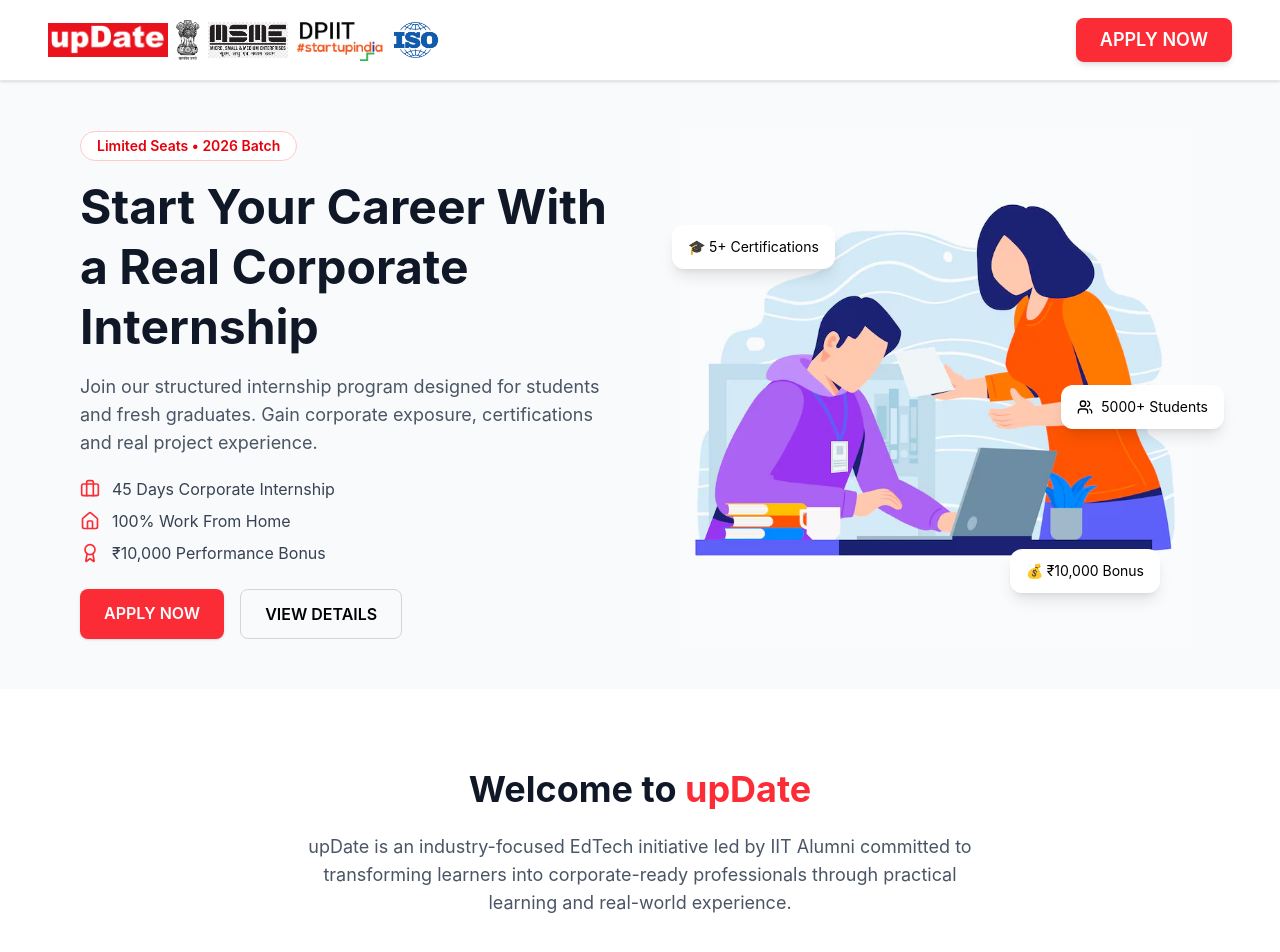
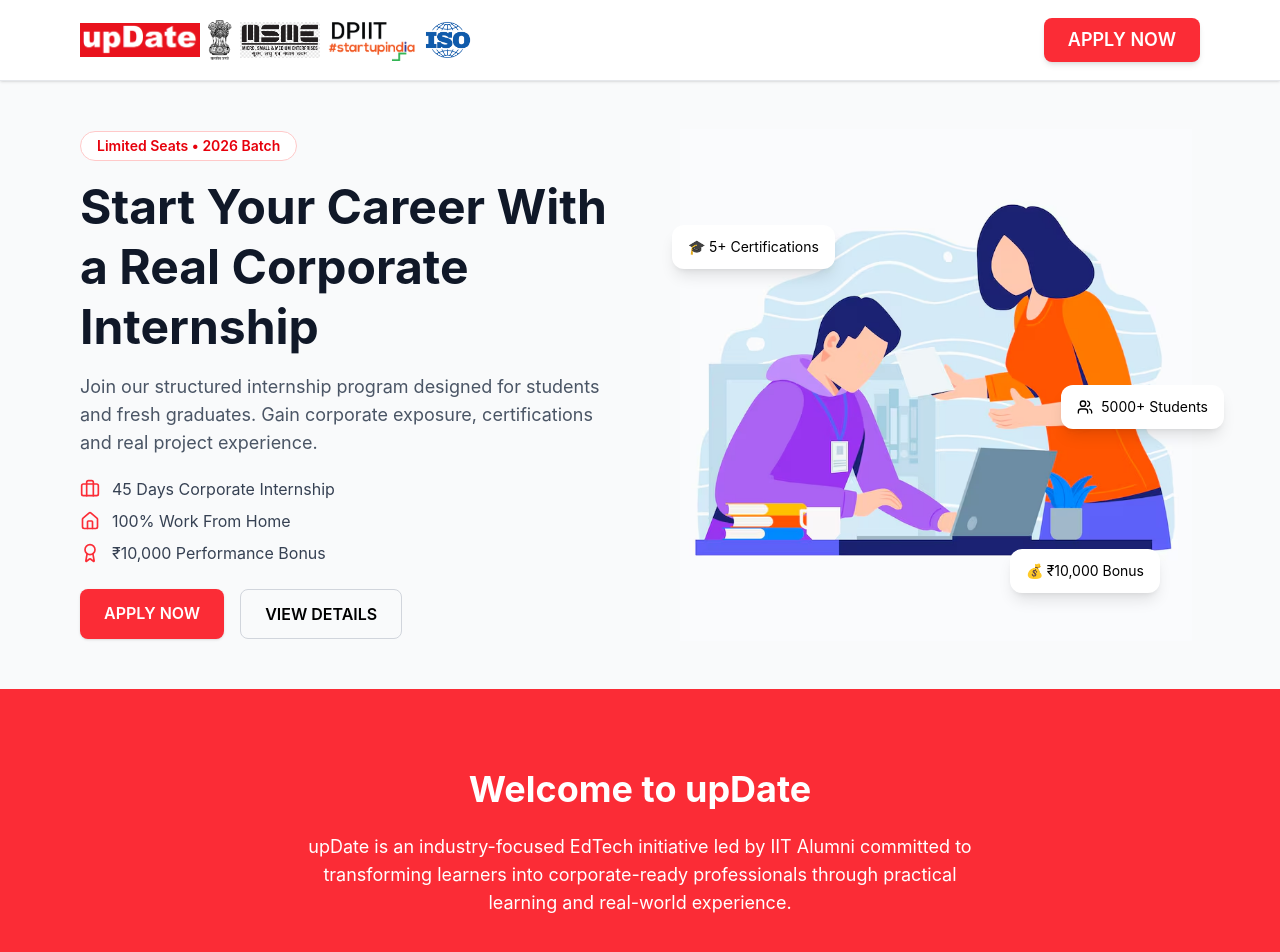
Before and after one commit to rohit-tamboli/intern-landing, a React app in the folder frontend/: page / in a window 1280 px wide. Shown: the top 952 px of the page. Built offline with nearby package versions, Linux system fonts and the light colour scheme; the HTML template or start-up script is replaced by a standard one.

Commit message:
first commit

```diff
--- a/frontend/src/Components/About.jsx
+++ b/frontend/src/Components/About.jsx
@@ -1,14 +1,14 @@
 export default function About() {
   return (
-    <section className="py-20 bg-white">
+    <section className="py-20 bg-red-500">
 
       <div className="max-w-6xl mx-auto px-4 text-center">
 
-        <h2 className="text-3xl md:text-4xl font-bold text-gray-900">
-          Welcome to <span className="text-red-500">upDate</span>
+        <h2 className="text-3xl md:text-4xl font-bold text-white">
+          Welcome to <span className="text-white">upDate</span>
         </h2>
 
-        <p className="mt-6 text-gray-600 max-w-2xl mx-auto text-lg">
+        <p className="mt-6 text-white max-w-2xl mx-auto text-lg">
           upDate is an industry-focused EdTech initiative led by IIT Alumni
           committed to transforming learners into corporate-ready professionals
           through practical learning and real-world experience.
--- a/frontend/src/Components/Benefits.jsx
+++ b/frontend/src/Components/Benefits.jsx
@@ -15,7 +15,7 @@ export default function Benefits() {
     <section className="py-15 bg-white">
       <div className="max-w-6xl mx-auto px-4 text-center mb-12">
         <h2 className="text-3xl md:text-4xl font-bold text-gray-900">
-          Internship<span className="text-red-500">Benefits</span>
+          Internship <span className="text-red-500">Benefits</span>
         </h2>
 
         <p className="mt-4 text-gray-600 max-w-2xl mx-auto">
--- a/frontend/src/Components/CTA.jsx
+++ b/frontend/src/Components/CTA.jsx
@@ -22,7 +22,7 @@ export default function CTA() {
         </p>
 
         {/* CTA Button */}
-        <button className="mt-10 bg-white text-red-600 hover:bg-gray-300 transition px-8 py-4 rounded-xl text-lg text-base font-semibold shadow-xl hover:shadow-2xl transition md:flex hidden">
+        <button className="mt-10 bg-white text-red-600 hover:bg-gray-300 transition px-8 py-4 rounded-xl text-lg text-base font-semibold shadow-xl hover:shadow-2xl transition md:flex mx-auto hidden">
          APPLY NOW
         </button>
 
--- a/frontend/src/Components/Navbar .jsx
+++ b/frontend/src/Components/Navbar .jsx
@@ -6,7 +6,7 @@ export default function Navbar() {
   return (
     <>
       <header className="sticky md:relative top-0 z-50 bg-white border-b border-gray-200 shadow-sm">
-        <div className="max-w-7xl mx-auto px-4 lg:px-12">
+        <div className="max-w-6xl mx-auto px-4">
           <nav className="flex items-center justify-between h-16 md:h-20">
             {/* Logo */}
 
--- a/frontend/src/Components/Steps.jsx
+++ b/frontend/src/Components/Steps.jsx
@@ -64,7 +64,7 @@ export default function Steps() {
         <div className="mt-12">
           <button
             onClick={() => navigate("/phonepe")}
-            className="px-5 py-3 bg-red-500 text-white font-semibold rounded-lg shadow hover:bg-red-600 transition text-lg md:flex hidden"
+            className="px-5 py-3 bg-red-500 text-white font-semibold rounded-lg shadow hover:bg-red-600 transition text-lg md:flex mx-auto hidden"
           >
             APPLY NOW
           </button>
```
